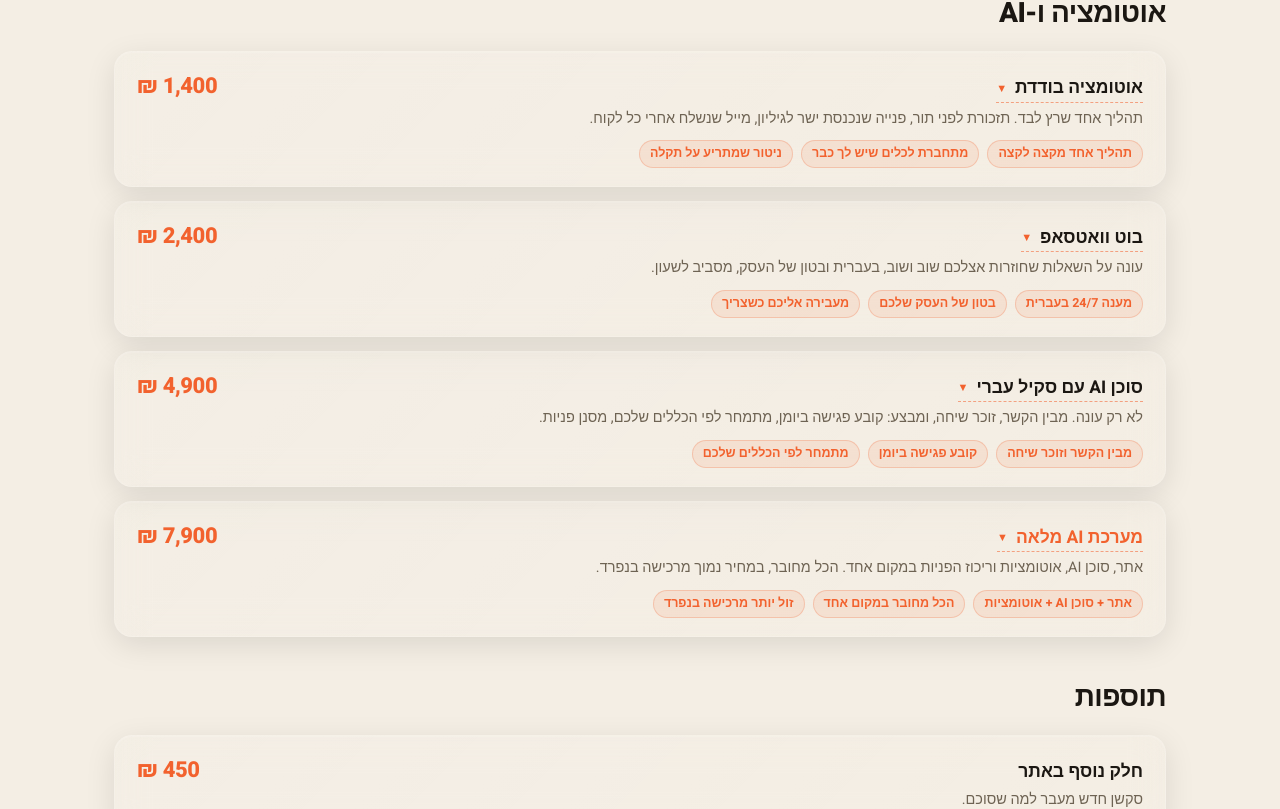
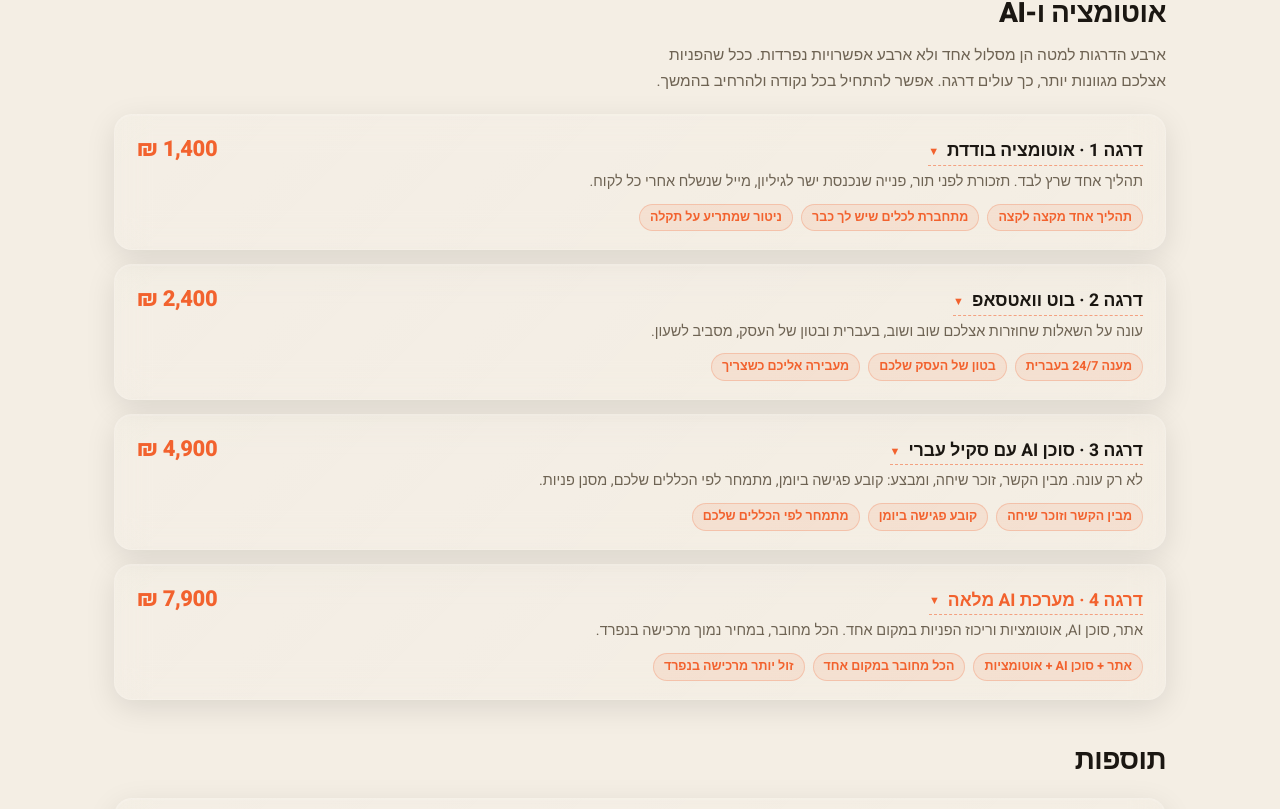
Before and after one commit to gorgovs1-cyber/shani-ai, a Next.js app: page /pricing in a window 1280 px wide. Shown: the part 1236-2045 px from the top of the page. Built offline with nearby package versions, Linux system fonts and the light colour scheme; no server answers.

Commit message:
ארבעת מוצרי ה-AI מוצגים כסולם דרגות אחד

```diff
--- a/app/pricing/page.tsx
+++ b/app/pricing/page.tsx
@@ -12,7 +12,7 @@ const wa = (msg: string) => `https://wa.me/${WA}?text=${encodeURIComponent(msg)}
 
 type More = { fit: string; includes: string; forWho: string; notFor?: string; exampleLabel?: string; exampleUrl?: string };
 type Item = { name: string; desc: string; price: string; unit?: string; flag?: boolean; summary?: string[]; more?: More };
-type Group = { title: string; items: Item[] };
+type Group = { title: string; note?: string; items: Item[] };
 type Factor = { title: string; desc: string };
 type Step = { no: string; title: string; desc: string };
 type QA = { q: string; a: string };
@@ -114,9 +114,10 @@ const COPY: Record<"he" | "en", Copy> = {
       },
       {
         title: "אוטומציה ו-AI",
+        note: "ארבע הדרגות למטה הן מסלול אחד ולא ארבע אפשרויות נפרדות. ככל שהפניות אצלכם מגוונות יותר, כך עולים דרגה. אפשר להתחיל בכל נקודה ולהרחיב בהמשך.",
         items: [
           {
-            name: "אוטומציה בודדת",
+            name: "דרגה 1 · אוטומציה בודדת",
             desc: "תהליך אחד שרץ לבד. תזכורת לפני תור, פנייה שנכנסת ישר לגיליון, מייל שנשלח אחרי כל לקוח.",
             price: "1,400 ₪",
             summary: ["תהליך אחד מקצה לקצה", "מתחברת לכלים שיש לך כבר", "ניטור שמתריע על תקלה"],
@@ -127,7 +128,7 @@ const COPY: Record<"he" | "en", Copy> = {
             },
           },
           {
-            name: "בוט וואטסאפ",
+            name: "דרגה 2 · בוט וואטסאפ",
             desc: "עונה על השאלות שחוזרות אצלכם שוב ושוב, בעברית ובטון של העסק, מסביב לשעון.",
             price: "2,400 ₪",
             summary: ["מענה 24/7 בעברית", "בטון של העסק שלכם", "מעבירה אליכם כשצריך"],
@@ -139,7 +140,7 @@ const COPY: Record<"he" | "en", Copy> = {
             },
           },
           {
-            name: "סוכן AI עם סקיל עברי",
+            name: "דרגה 3 · סוכן AI עם סקיל עברי",
             desc: "לא רק עונה. מבין הקשר, זוכר שיחה, ומבצע: קובע פגישה ביומן, מתמחר לפי הכללים שלכם, מסנן פניות.",
             price: "4,900 ₪",
             summary: ["מבין הקשר וזוכר שיחה", "קובע פגישה ביומן", "מתמחר לפי הכללים שלכם"],
@@ -150,7 +151,7 @@ const COPY: Record<"he" | "en", Copy> = {
             },
           },
           {
-            name: "מערכת AI מלאה",
+            name: "דרגה 4 · מערכת AI מלאה",
             desc: "אתר, סוכן AI, אוטומציות וריכוז הפניות במקום אחד. הכל מחובר, במחיר נמוך מרכישה בנפרד.",
             price: "7,900 ₪",
             flag: true,
@@ -349,9 +350,10 @@ const COPY: Record<"he" | "en", Copy> = {
       },
       {
         title: "Automation and AI",
+        note: "The four levels below are one path, not four separate options. The more varied your enquiries are, the higher you go. You can start anywhere and extend later.",
         items: [
           {
-            name: "Single automation",
+            name: "Level 1 · Single automation",
             desc: "One process that runs on its own. A reminder before an appointment, an enquiry that lands straight in a sheet, an email sent after every client.",
             price: "₪1,400",
             summary: ["One end-to-end process", "Connects to tools you already use", "Monitoring that alerts on failure"],
@@ -362,7 +364,7 @@ const COPY: Record<"he" | "en", Copy> = {
             },
           },
           {
-            name: "WhatsApp bot",
+            name: "Level 2 · WhatsApp bot",
             desc: "Answers the questions you get again and again, in Hebrew and in your business tone, around the clock.",
             price: "₪2,400",
             summary: ["24/7 answers in Hebrew", "In your business tone", "Hands off to you when needed"],
@@ -374,7 +376,7 @@ const COPY: Record<"he" | "en", Copy> = {
             },
           },
           {
-            name: "AI agent with a Hebrew skill",
+            name: "Level 3 · AI agent with a Hebrew skill",
             desc: "It does more than answer. It understands context, remembers the conversation, and acts: books a meeting, quotes by your rules, filters enquiries.",
             price: "₪4,900",
             summary: ["Understands context, remembers chats", "Books meetings in your calendar", "Quotes by your own rules"],
@@ -385,7 +387,7 @@ const COPY: Record<"he" | "en", Copy> = {
             },
           },
           {
-            name: "Full AI system",
+            name: "Level 4 · Full AI system",
             desc: "Website, AI agent, automations and every enquiry in one place. All connected, priced below buying each part separately.",
             price: "₪7,900",
             flag: true,
@@ -527,7 +529,12 @@ export default function PricingPage() {
         {/* Price groups */}
         {c.groups.map((g, gi) => (
           <div key={gi} style={{ marginBottom: 40 }}>
-            <h2 style={{ fontWeight: 800, fontSize: "clamp(21px,2.6vw,28px)", letterSpacing: "-0.02em", color: "var(--ink)", margin: "0 0 16px" }}>{g.title}</h2>
+            <h2 style={{ fontWeight: 800, fontSize: "clamp(21px,2.6vw,28px)", letterSpacing: "-0.02em", color: "var(--ink)", margin: "0 0 8px" }}>{g.title}</h2>
+            {g.note ? (
+              <p style={{ margin: "0 0 20px", color: "var(--muted2)", fontSize: 15.5, lineHeight: 1.65, maxWidth: "62ch" }}>{g.note}</p>
+            ) : (
+              <div style={{ height: 8 }} />
+            )}
             <div style={{ display: "grid", gap: 14 }}>
               {g.items.map((it, ii) => (
                 <div
```
